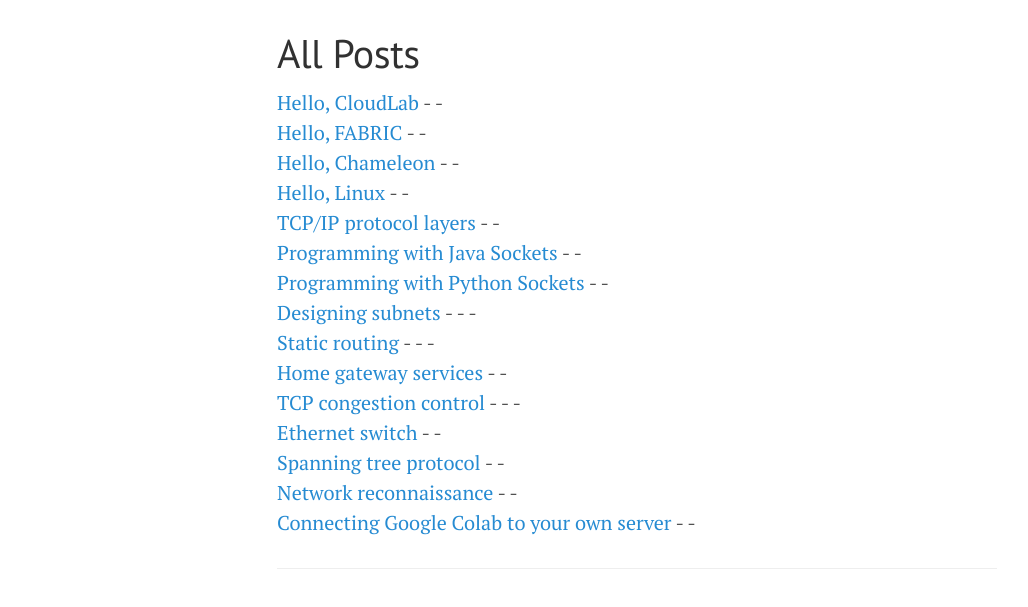
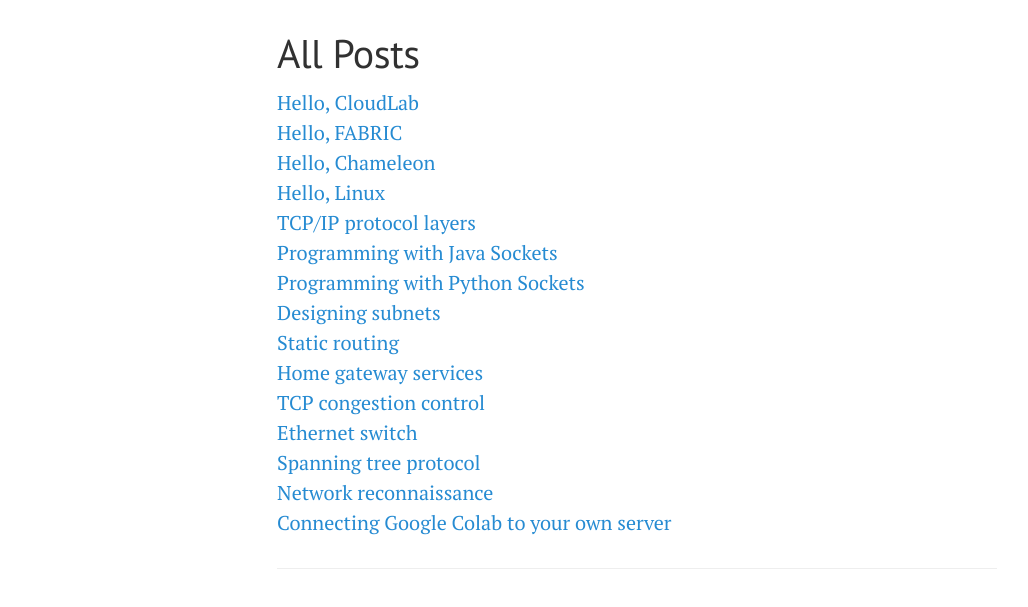
Before and after one commit to teaching-on-testbeds/teaching-on-testbeds.github.io, a Jekyll site: the page built from index.html, in a window 1280 px wide. Shown: the part 191-798 px from the top of the page, without its empty margins (3-1031 px from the left). Built offline with Jekyll 4.4.1, drawn with Linux system fonts in a browser that asks for light colours; part of the change alters nothing that is shown.

Commit message:
Give up on tag list

```diff
--- a/_includes/post_archive.html
+++ b/_includes/post_archive.html
@@ -2,7 +2,7 @@
 <div>
   <ul class="related-posts">
     {% for post in site.posts reversed %}
-    <a href="{{ site.baseurl }}{{ post.url }}">{{ post.title }}</a> <span>{% for tag in post.tags %}{{tag.name}} - {% endfor %}</span><br />
+    <a href="{{ site.baseurl }}{{ post.url }}">{{ post.title }}</a> <br />
     {% endfor %}
   </ul>
 </div>
```
